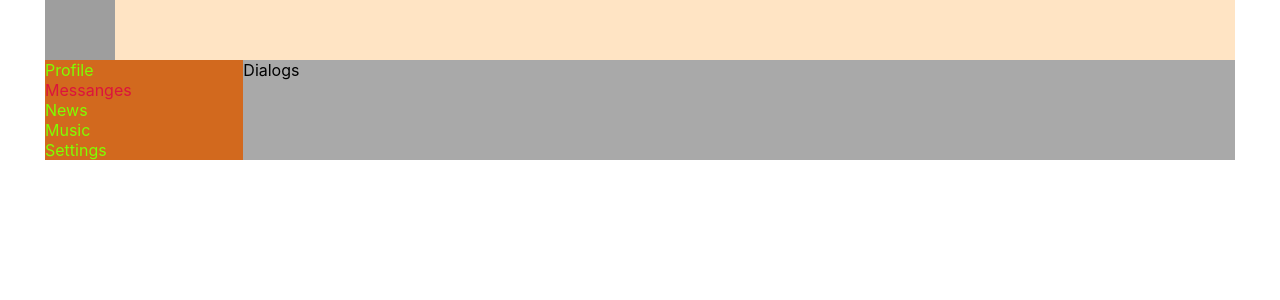
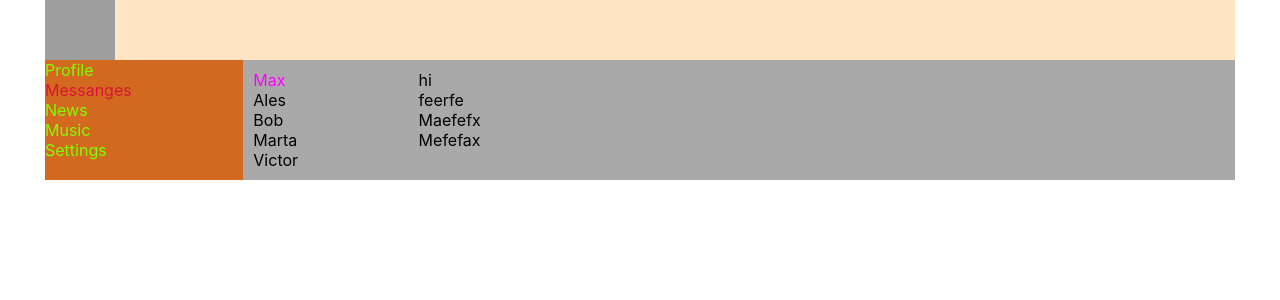
Before and after one commit to MaksimLuzhynski/NewSocialNetworkTS, a React (Create React App) app: page /dialogs in a window 1280 px wide. Shown: the top 300 px of the page. Built offline with nearby package versions, Linux system fonts and the light colour scheme; grey boxes are pictures that could not be loaded.

Commit message:
21 (fix Dialogs page)

```diff
--- /dev/null
+++ b/src/components/Dialogs/Dialogs.module.css
@@ -0,0 +1,24 @@
+.dialogs {
+    display              : grid;
+    grid-template-columns: 2fr 10fr;
+}
+
+.dialogsItem {
+    padding: 10px;
+}
+
+.dialogsItem .active {
+    color:fuchsia
+}
+
+/* .dialog{
+
+} */
+
+.messages {
+    padding: 10px;
+}
+
+/* .message{
+
+} */
--- a/src/components/Dialogs/Dialogs.tsx
+++ b/src/components/Dialogs/Dialogs.tsx
@@ -1,8 +1,21 @@
 import React from 'react'
+import classes from './Dialogs.module.css'
 
 export function Dialogs() {
     return (
-        <div>
-            Dialogs
+        <div className={classes.dialogs}>
+            <div className={classes.dialogsItem}>
+                <div className={classes.dialog + ' ' + classes.active}> Max  </div> {/* очень важно поставить пробел между кавычками */}
+                <div className={classes.dialog}> Ales  </div>
+                <div className={classes.dialog}> Bob  </div>
+                <div className={classes.dialog}> Marta  </div>
+                <div className={classes.dialog}> Victor  </div>
+            </div>
+            <div className={classes.messages}>
+                <div className={classes.message}> hi  </div>
+                <div className={classes.message}> feerfe  </div>
+                <div className={classes.message}> Maefefx  </div>
+                <div className={classes.message}> Mefefax  </div>
+            </div>
         </div>)
 }
```
Also changed, not shown: src/components/Dialogs/Dialogs.css (deleted).
